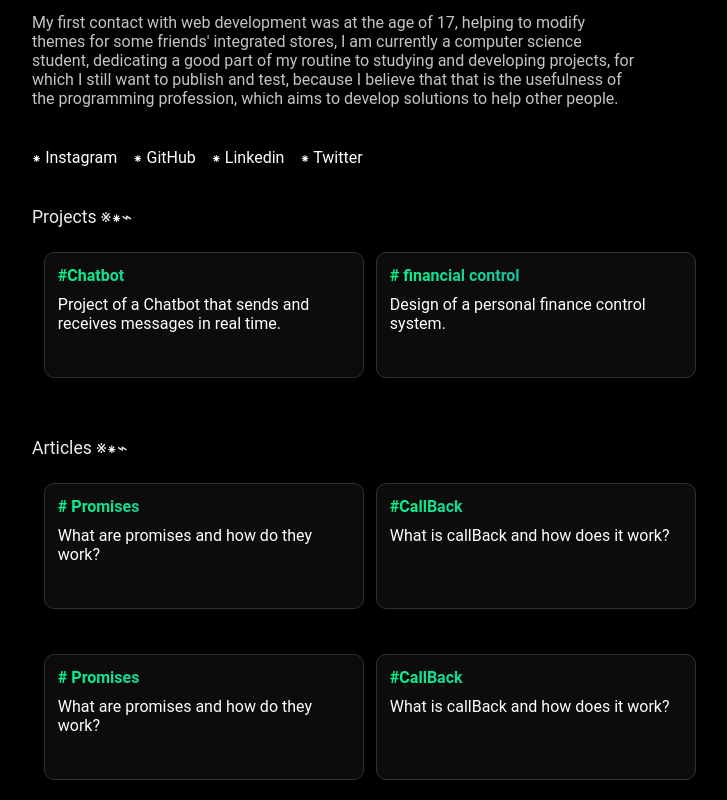
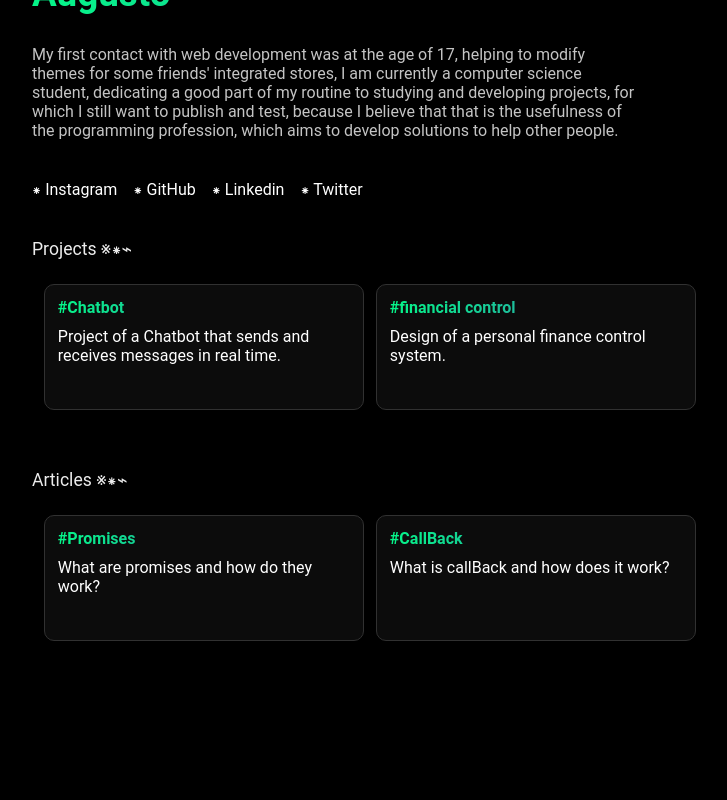
Before and after one commit to Joao4ugusto/Site, a React (Create React App) app: page / in a window 1280 px wide. Shown: the part 231-1031 px from the top of the page, without its empty margins (80-807 px from the left). After the commit the page ends 892 px from the top, so only its background shows below. Built offline with nearby package versions, Linux system fonts and the light colour scheme.

Commit message:
Atualizei

```diff
--- a/src/Apresentacao/Apresentacao.css
+++ b/src/Apresentacao/Apresentacao.css
@@ -1,6 +1,6 @@
 .Container__Titulo {
     font-size: 2.3rem;
-    margin-top: 8rem;
+    margin-top: 10rem;
     margin-bottom: 30px;
 
     background: linear-gradient(269.94deg, #28A8A4 38.74%, #00FF85 107.71%);
@@ -40,9 +40,12 @@
     background-clip: text;
     ;
 
-    transition: 5s;
+}
 
-    font-weight: 600;
+@media screen and (min-width: 390px) {
+    .links {
+        font-size: 1.1rem;
+    }
 }
 
 
@@ -64,6 +67,9 @@
 @media screen and (min-width: 1280px) {
     .Container__Apresentacao {
         padding-right: 28rem;
+    }
+
+    .links {
         font-size: 1rem;
     }
 }
--- a/src/Artigos/Artigos.js
+++ b/src/Artigos/Artigos.js
@@ -7,9 +7,8 @@ const Artigos = () => {
             <section className='Container'>
                 <h2 className='Container__Projeto'>Articles ※⁕⌁</h2>
                 <div className='Container__Projeto1'>
-                    <a className='link1' href='#'>
-                        <h1 className='titulo__Projeto'>#
-                            Promises</h1>
+                    <a className='link1' href='https://www.craft.do/s/QIvOehjHFttq0Y'>
+                        <h1 className='titulo__Projeto'>#Promises</h1>
                         <p className='descricao__projeto Final'>
                             What are promises and how do they work?</p>
                     </a>
@@ -23,11 +22,10 @@ const Artigos = () => {
                 </div>
 
             </section>
-            <section className='Container'>
+            {/* <section className='Container'>
                 <div className='Container__Projeto1'>
                     <a className='link1' href='#'>
-                        <h1 className='titulo__Projeto'>#
-                            Promises</h1>
+                        <h1 className='titulo__Projeto'>#Promises</h1>
                         <p className='descricao__projeto Final'>
                             What are promises and how do they work?</p>
                     </a>
@@ -39,7 +37,7 @@ const Artigos = () => {
                         <p className='descricao__projeto Final'>What is callBack and how does it work?</p>
                     </a>
                 </div>
-            </section>
+            </section> */}
 
 
         </>
--- a/src/Projetos/Projeto.js
+++ b/src/Projetos/Projeto.js
@@ -14,8 +14,7 @@ const Projeto = () => {
 
             <div className='Container__Projeto1'>
                 <a className='link1' href='#'>
-                    <h1 className='titulo__Projeto'>#
-                        financial control</h1>
+                    <h1 className='titulo__Projeto'>#financial control</h1>
                     <p className='descricao__projeto'>
                         Design of a personal finance control system.</p>
                 </a>
```
